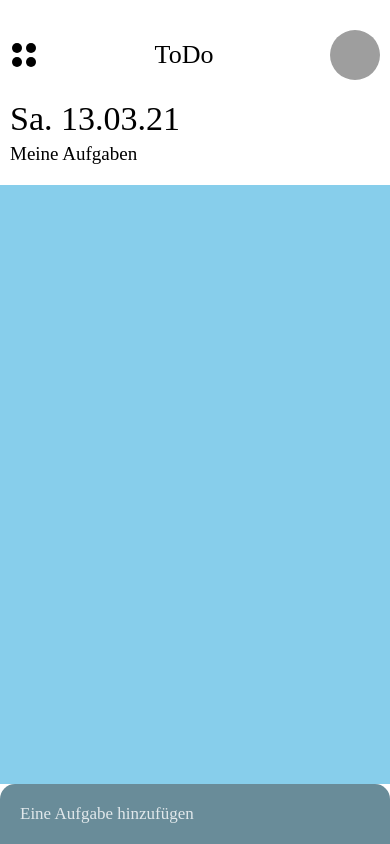
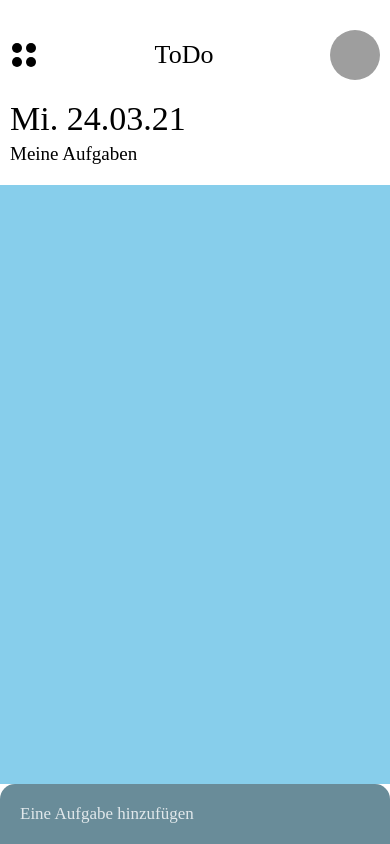
Before and after one commit to ManuelSzecsenyi/bt-todo-react, a React Native app: screen / in a window 390 px wide. Built offline with nearby package versions, Linux system fonts and the light colour scheme; grey boxes are pictures that could not be loaded.

Commit message:
locale date setting done

```diff
--- a/App.js
+++ b/App.js
@@ -42,6 +42,8 @@ const App: () => Node = () => {
   );
 };
 
+
+
 const styles = StyleSheet.create({
   container: {
     flex: 1,
--- a/components/footer.js
+++ b/components/footer.js
@@ -8,7 +8,7 @@ export const Footer = () => {
                 style={styles.text}
                 placeholderTextColor="#E1E8EB"
                 placeholder="Eine Aufgabe hinzufügen"
-            ></TextInput>
+            />
         </View>
 
     );
--- a/components/header.js
+++ b/components/header.js
@@ -1,6 +1,7 @@
 import React from "react";
 import {View, Image, Text, StyleSheet} from "react-native";
-
+import moment from "moment";
+import 'moment/locale/de'
 
 export const Header = () => {
     return (
@@ -24,7 +25,7 @@ export const Header = () => {
                     }}
                 />
             </View>
-            <Text style={styles.date}>Sa. 13.03.21</Text>
+            <Text style={styles.date}>{moment().locale('de').format('dd. DD.MM.YY')}</Text>
             <Text style={styles.label}>Meine Aufgaben</Text>
 
         </View>
--- a/package.json
+++ b/package.json
@@ -10,6 +10,7 @@
     "lint": "eslint ."
   },
   "dependencies": {
+    "moment": "^2.29.1",
     "react": "17.0.1",
     "react-native": "0.64.0"
   },
```
